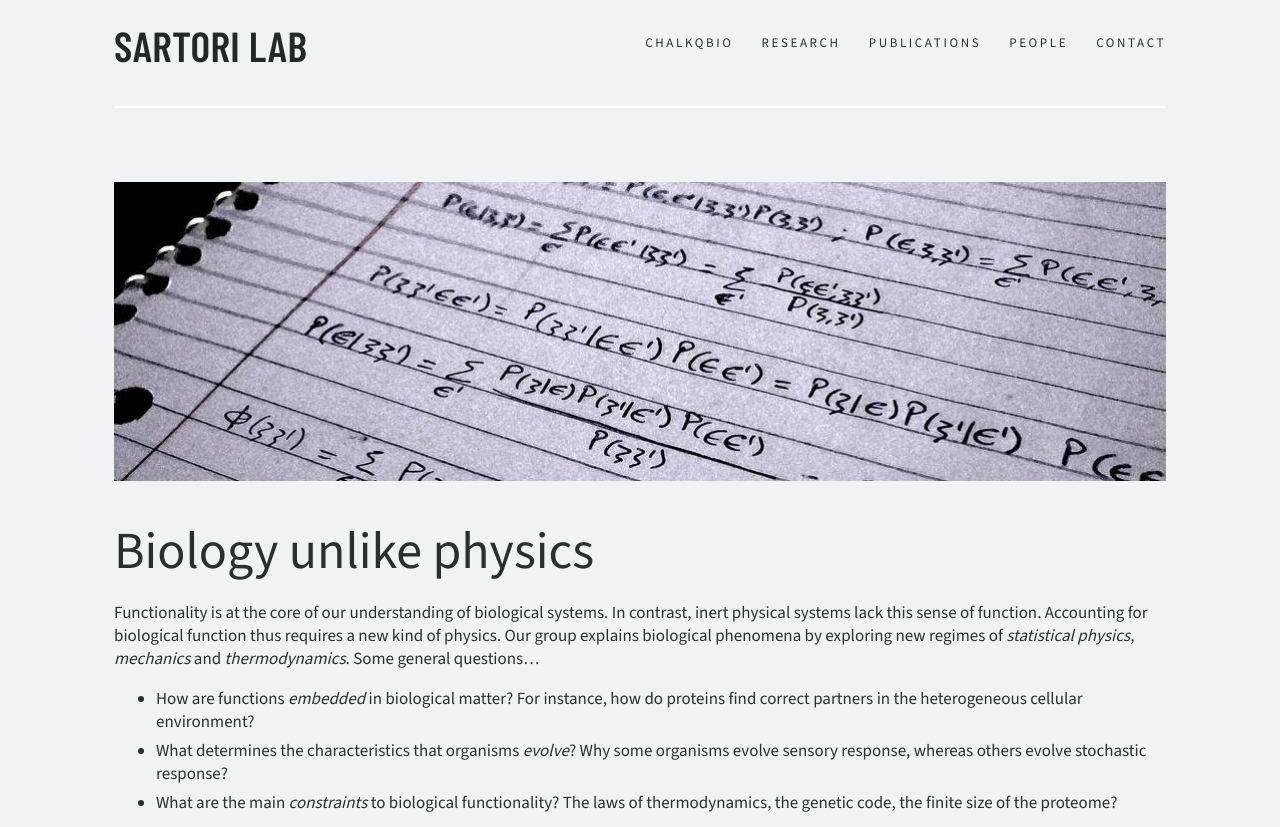
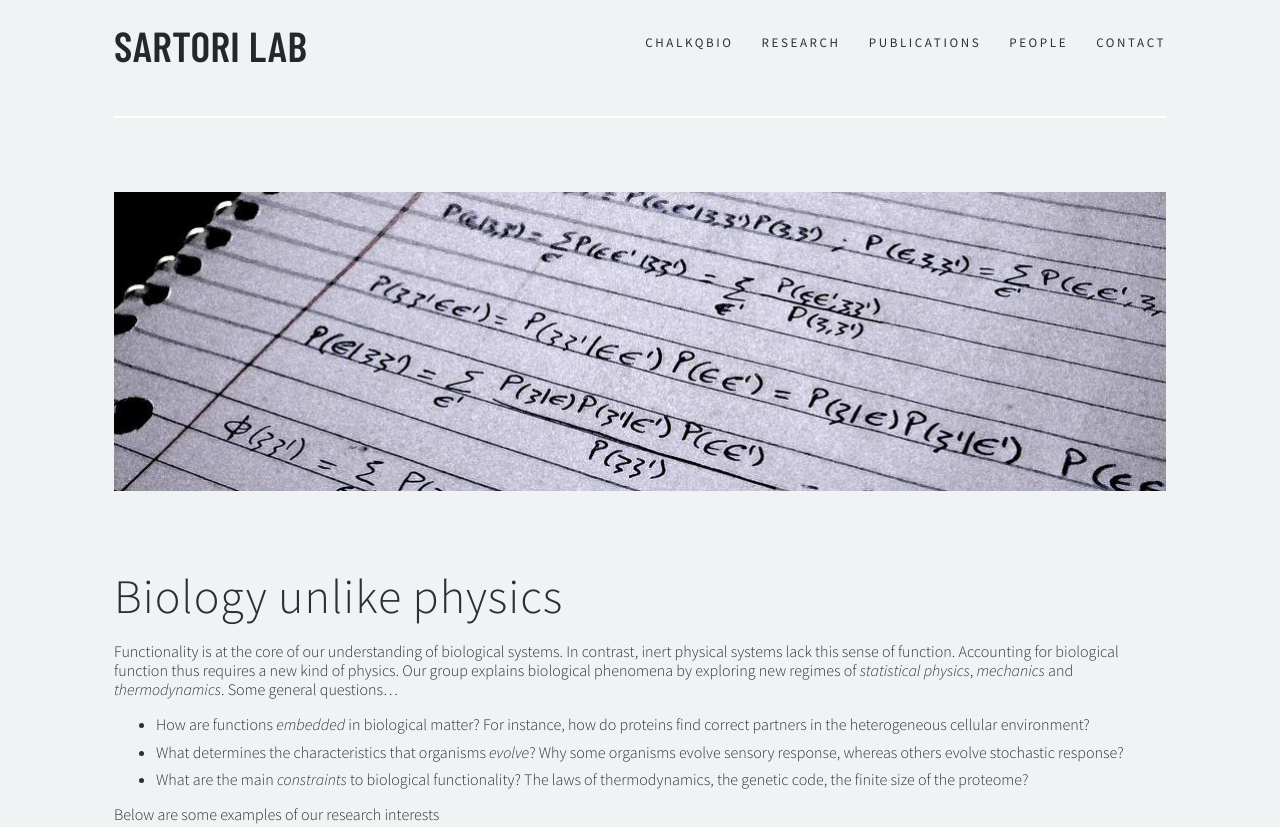
Before and after one commit to Sartori-Lab/sartori-lab.github.io, a plain HTML site: page index.html in a window 1280 px wide. Shown: the top 827 px of the page. Drawn offline with nearby package versions, Linux system fonts and the light colour scheme.

Commit message:
Typography: Source Sans Pro, tighter sizes and spacing to match previous site
Co-Authored-By: Claude Opus 5.5 <noreply@anthropic.com>
Claude-Session: https://claude.ai/code/session_01UwHtjrUqAKkj5b75ZMWMaC

```diff
--- a/index.html
+++ b/index.html
@@ -6,19 +6,19 @@
 <title>Sartori Lab</title>
 <link rel="preconnect" href="https://fonts.googleapis.com">
 <link rel="preconnect" href="https://fonts.gstatic.com" crossorigin>
-<link href="https://fonts.googleapis.com/css2?family=Barlow+Condensed:wght@600&family=Source+Sans+3:ital,wght@0,300;0,400;0,600;0,700;1,300&display=swap" rel="stylesheet">
+<link href="https://fonts.googleapis.com/css2?family=Barlow+Condensed:wght@600&family=Source+Sans+Pro:ital,wght@0,300;0,400;0,600;0,700;1,300&display=swap" rel="stylesheet">
 <style>:root{
   --bg:#eff3f4; --text:#2a3030; --strong:#232929; --muted:#6b7272; --rule:#ffffff;
   --title:#525c5b; --teal:#2d524e; --teal-strong:#1f4f4c;
   --link:#2d524e; --ph:#e2e8ea; --ph-text:#7d8789; --frame:#1f2323; --drop:#ffffff;
-  --sans:"Source Sans 3","Source Sans Pro","Helvetica Neue",Arial,sans-serif;
+  --sans:"Source Sans Pro","Source Sans 3","Helvetica Neue",Arial,sans-serif;
   --display:"Barlow Condensed","DIN Condensed","Arial Narrow",sans-serif;
   color-scheme:light; box-sizing:border-box;
   padding-top:env(safe-area-inset-top,0px); padding-bottom:env(safe-area-inset-bottom,0px);
 }
 *,*::before,*::after{box-sizing:inherit}
 html{scroll-padding-top:env(safe-area-inset-top,0px)}
-body{margin:0;background:var(--bg);color:var(--text);font-family:var(--sans);font-weight:300;font-size:17px;line-height:1.35}
+body{margin:0;background:var(--bg);color:var(--text);font-family:var(--sans);font-weight:300;font-size:16px;line-height:1.2}
 a{color:var(--link);text-decoration:none}
 a:hover{text-decoration:underline;text-decoration-thickness:1px;text-underline-offset:2px}
 a:focus-visible,button:focus-visible{outline:2px solid var(--strong);outline-offset:3px}
@@ -47,16 +47,17 @@ li.open .dropdown{display:block}
   nav ul{justify-content:center;gap:4px 20px}
   .site-title{font-size:36px}
 }
-main.wrap{padding-top:44px;padding-bottom:90px;border-top:2px solid var(--rule);max-width:1052px;padding-left:0;padding-right:0;margin-top:40px}
+main.wrap{padding-top:44px;padding-bottom:90px;border-top:2px solid var(--rule);max-width:1052px;padding-left:0;padding-right:0;margin-top:50px}
 @media (max-width:1100px){main.wrap{margin-left:24px;margin-right:24px}}
 .view{display:none}.view.shown{display:block}
-h1{font-family:var(--sans);font-weight:300;font-size:52px;line-height:1.15;margin:40px 0 22px;color:var(--text)}
+h1{font-family:var(--sans);font-weight:300;font-size:48px;line-height:1.15;letter-spacing:.02em;margin:78px 0 18px;color:var(--text)}
+.view>h1:first-child{margin-top:40px}
 h1.page-title{font-size:36px;margin:30px 0 12px;color:var(--title)}
 h2{font-family:var(--sans);font-weight:300;font-size:34px;margin:40px 0 16px}
 h3{font-family:var(--sans);font-weight:600;font-size:18px;margin:0 0 14px;color:var(--strong)}
 p{margin:0 0 1em}
 ul{padding-left:42px}
-li{margin-bottom:6px}
+li{margin-bottom:8px}
 hr.rule{border:0;border-top:2px solid var(--rule);margin:40px 0}
 .banner{margin:30px 0 10px}
 .banner img{width:100%;height:auto}
@@ -74,7 +75,7 @@ hr.rule{border:0;border-top:2px solid var(--rule);margin:40px 0}
 .related a+a{margin-top:6px}
 .ph{background:var(--ph);color:var(--ph-text);font-size:13px;display:flex;align-items:center;justify-content:center;text-align:center;padding:16px;aspect-ratio:4/3}
 #v-publications .prose{font-size:18px;padding-bottom:30px;border-bottom:2px solid var(--rule);margin-bottom:36px}
-.pubs{list-style:none;padding:0;margin:0;font-size:18px;line-height:1.3;color:var(--teal)}
+.pubs{list-style:none;padding:0;margin:0;font-size:18px;line-height:1.2;color:var(--teal)}
 .pubs li{padding:0 0 26px;margin:0}
 .pubs .t{display:block}
 .pubs a{color:var(--teal)}
@@ -94,11 +95,11 @@ hr.rule{border:0;border-top:2px solid var(--rule);margin:40px 0}
 .board{margin:0}
 .board img{width:100%;height:auto}
 @media (max-width:760px){.talk{grid-template-columns:1fr;gap:20px}}
-.contact-intro{font-size:18px;margin:28px 0 40px}
+.contact-intro{margin:28px 0 40px}
 .contact-grid{display:grid;grid-template-columns:1fr 1fr;gap:60px;align-items:start}
 .map{aspect-ratio:835/515;background:var(--ph)}
 .map iframe{display:block;width:100%;height:100%;border:0;filter:grayscale(.85) contrast(.95) brightness(1.03)}
-.contact-card{border-top:2px solid var(--rule);border-bottom:2px solid var(--rule);padding:30px 0 40px;font-size:18px}
+.contact-card{border-top:2px solid var(--rule);border-bottom:2px solid var(--rule);padding:30px 0 40px}
 .contact-card h2{margin:0 0 18px;font-size:36px;color:var(--title)}
 .contact-card p:last-child{margin-bottom:0}
 .join{margin-top:56px}
```
